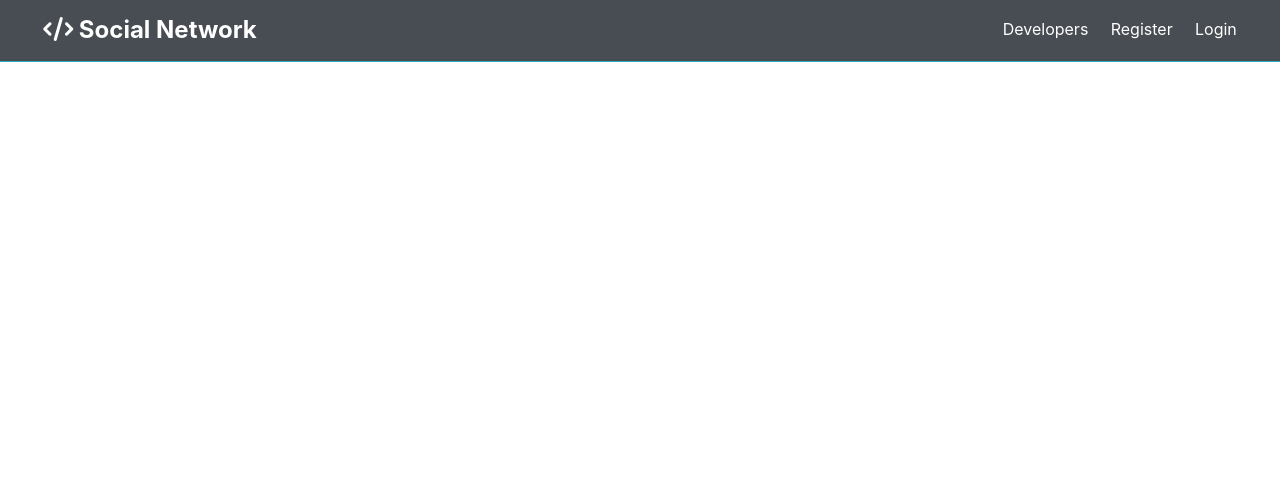
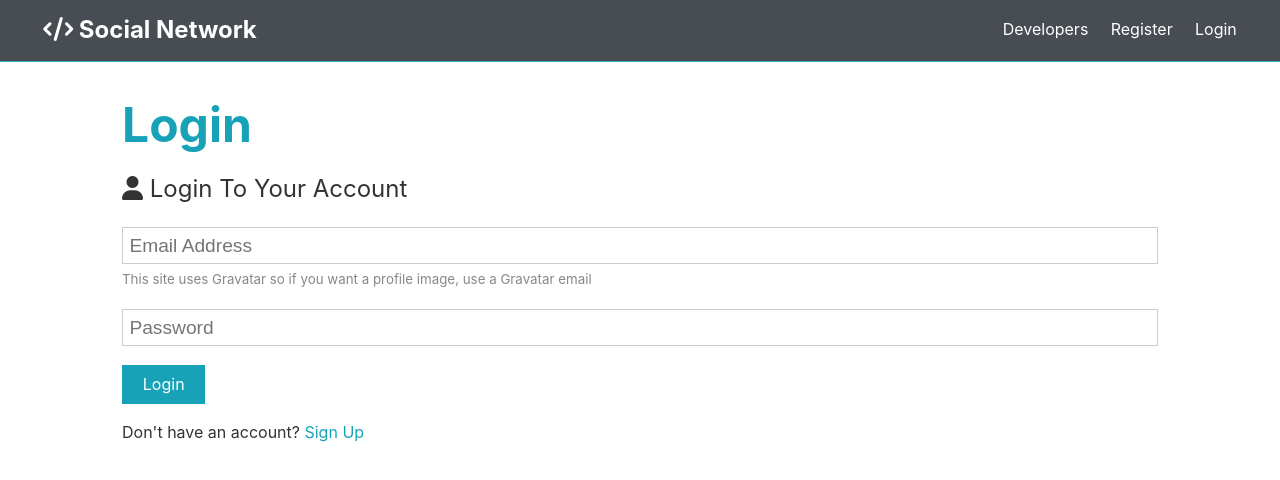
Before and after one commit to DavidKHahn/react-redux-social-network, a React (Create React App) app in the folder client/: page /login in a window 1280 px wide. Shown: the top 480 px of the page. Built offline with nearby package versions, Linux system fonts and the light colour scheme.

Commit message:
Login Form Creation

```diff
--- a/client/src/components/auth/Login.js
+++ b/client/src/components/auth/Login.js
@@ -1,9 +1,54 @@
-import React from 'react'
+import React, { Fragment, useState } from 'react';
+import { Link } from 'react-router-dom';
 
 export default function Login() {
+    const [formData, setFormData] = useState({
+        email: '',
+        password: ''
+    });
+
+    const { email, password } = formData;
+    // handles input values and sets data in formData based on each input value type
+    const onChange = e => setFormData({ ...formData, [e.target.name]: e.target.value });
+
+    const onSubmit = async e => {
+        e.preventDefault();
+            console.log('Success!')
+    };
+
     return (
-        <div>
+        <Fragment>
+            <h1 className="large text-primary">Login</h1>
+                <p className="lead"><i className="fas fa-user"></i> Login To Your Account</p>
+                <form className="form" onSubmit={e => onSubmit(e)} >
 
-        </div>
+                    <div className="form-group">
+                    <input type="email"
+                        placeholder="Email Address"
+                        name="email"
+                        value={email}
+                        onChange={e => onChange(e)}
+                     />
+                    <small className="form-text">
+                        This site uses Gravatar so if you want a profile image, use a
+                        Gravatar email</small>
+                    </div>
+                    <div className="form-group">
+                    <input
+                        type="password"
+                        placeholder="Password"
+                        name="password"
+                        minLength="6"
+                        value={password}
+                        onChange={e => onChange(e)}
+                    />
+                    </div>
+
+                    <input type="submit" className="btn btn-primary" value="Login" />
+                </form>
+                <p className="my-1">
+                    Don't have an account? <Link to="/register">Sign Up</Link>
+                </p>
+        </Fragment>
     )
 }
--- a/client/src/components/auth/Register.js
+++ b/client/src/components/auth/Register.js
@@ -1,5 +1,5 @@
-import axios from 'axios';
 import React, { Fragment, useState } from 'react';
+import { Link } from 'react-router-dom';
 
 export default function Register() {
     const [formData, setFormData] = useState({
@@ -18,25 +18,7 @@
         if(password !== password2){
             console.log('Passwords do not match')
         } else {
-            const newUser = {
-                name,
-                email,
-                password
-            }
-
-            try {
-                const config = {
-                    headers: {
-                        'Content-Type': 'Application/json'
-                    }
-                }
-
-                const body = JSON.stringify(newUser);
-                const res = await axios.post('/api/users', body, config);
-                console.log(res.data);
-            } catch (error) {
-                console.log(error.response.data);
-            }
+            console.log('Success!')
         }
     };
 
@@ -86,7 +68,7 @@
                     <input type="submit" className="btn btn-primary" value="Register" />
                 </form>
                 <p className="my-1">
-                    Already have an account? <a href="login.html">Sign In</a>
+                    Already have an account? <Link to="/login">Sign In</Link>
                 </p>
         </Fragment>
     )
```
